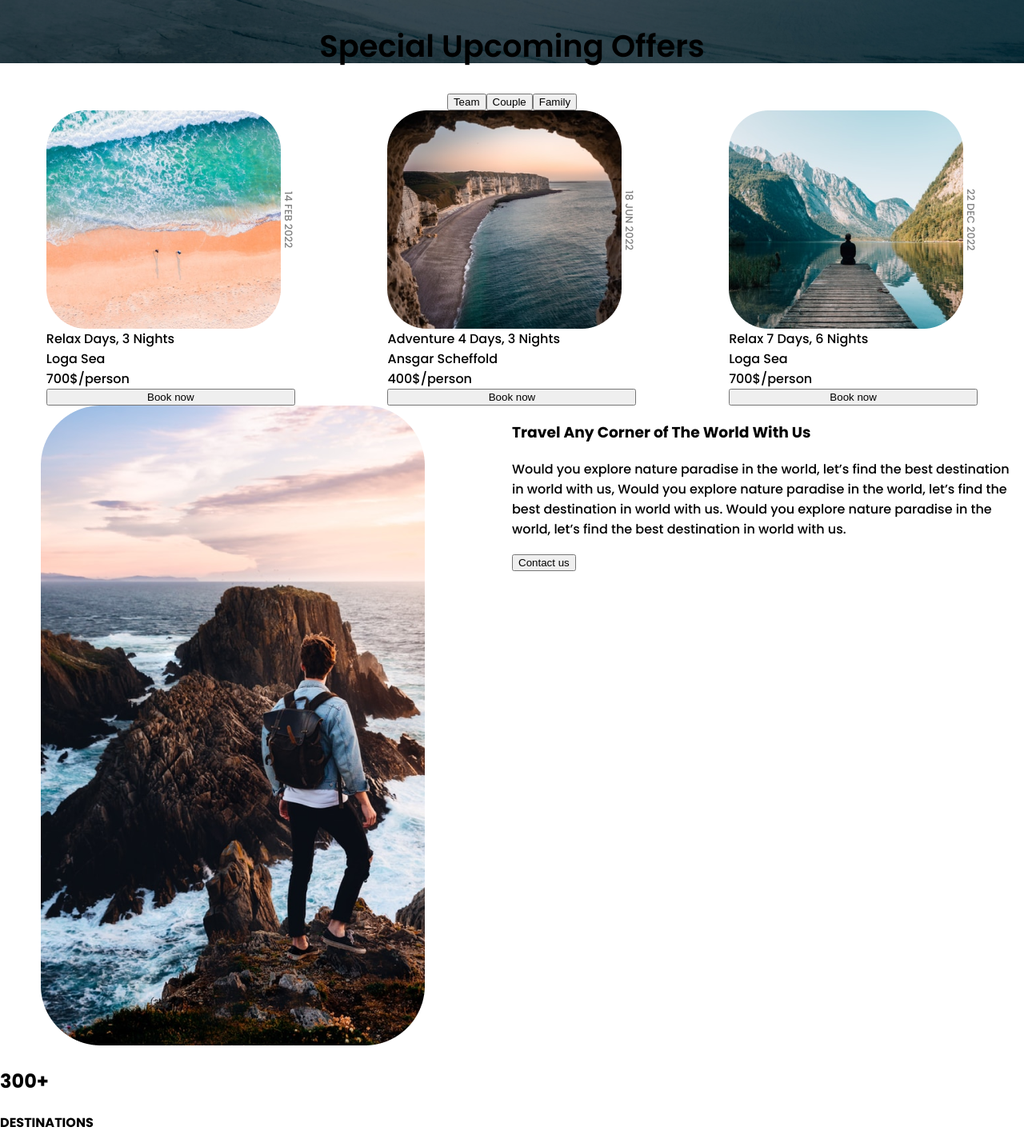
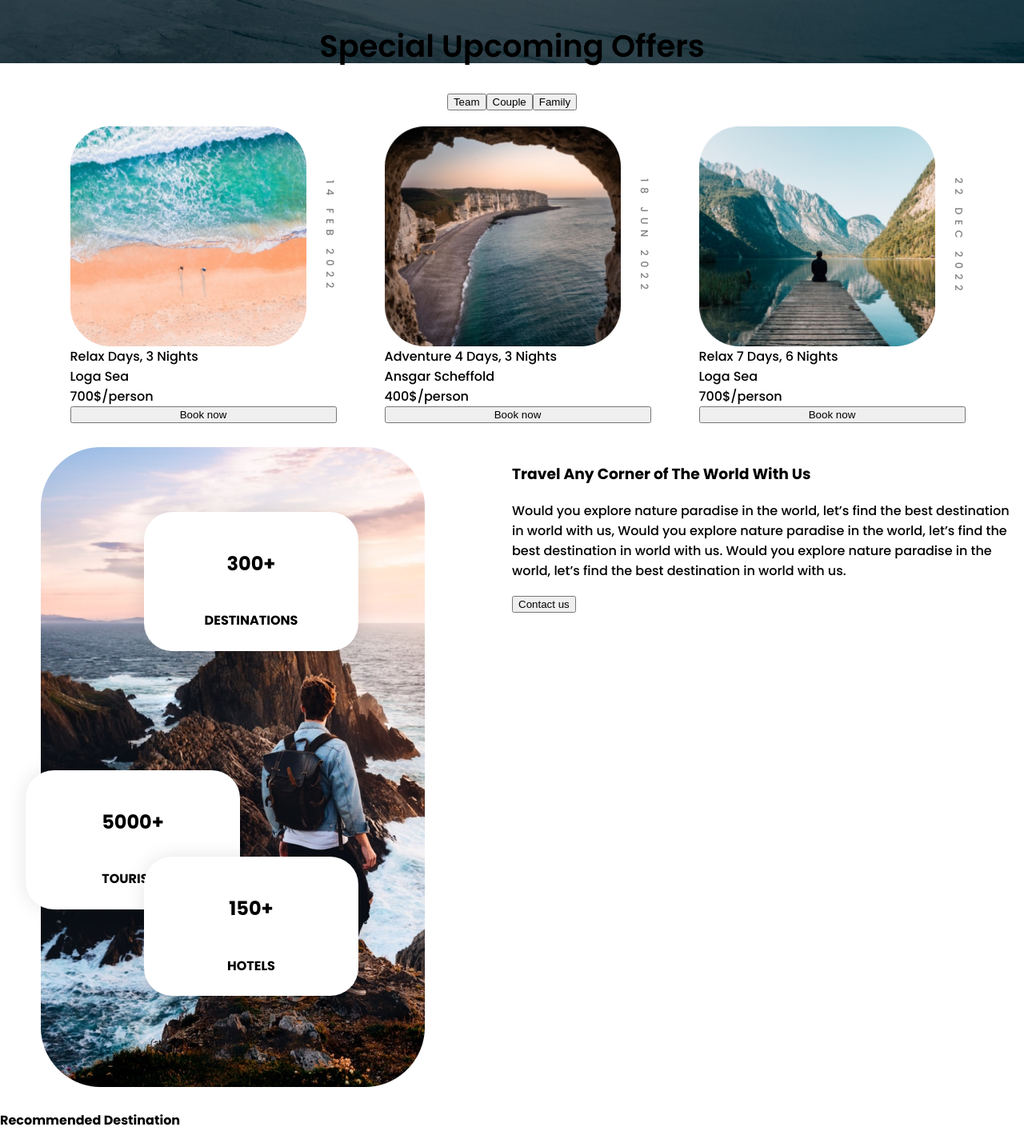
Before and after one commit to redn1nja/web_2, a plain HTML site: page index.html in a window 1280 px wide. Shown: the part 767-2186 px from the top of the page at 80% size. Drawn offline with Linux system fonts and the light colour scheme.

Commit message:
more like poj`ebalo

```diff
--- a/index.html
+++ b/index.html
@@ -142,15 +142,15 @@
         <section class="data-section">
             <div class="photo">
                 <img class="info-image" src="./content/mountains.png" alt="mountains">
-                <div class="text-section">
+                <div class="text-section-1">
                     <h2 class="big-number">300+</h2>
                     <h4 class="reg-text">DESTINATIONS</h4>
                 </div>
-                <div class="text-section">
+                <div class="text-section-2">
                     <h2 class="big-number">5000+</h2>
                     <h4 class="reg-text">TOURISTS</h4>
                 </div>
-                <div class="text-section">
+                <div class="text-section-3">
                     <h2 class="big-number">150+</h2>
                     <h4 class="reg-text">HOTELS</h4>
                 </div>
@@ -254,7 +254,7 @@
             <img class="background-offer" src="./content/background2.png" alt="space">
             <h1 class="offer-text">Don’t Miss The 50% Discount if You register Today</h1>
             <button class="registration-button"> Register Today</button>
-        </section>t
+        </section>
     </main>
     <footer class="site-footer">
         <h5 class="footer-text">© 2022 Treloo LLC - All right reserved.</h5>
--- a/styles/style.css
+++ b/styles/style.css
@@ -69,6 +69,7 @@ body{
     background-color: white;
     border: none;
     border-radius: 10%;
+    align-items: center;
 }
 
 .main{
@@ -214,16 +215,22 @@ body{
     display: flex;
     flex-direction: column;
     align-items: center;
+    width: 100%;
 }
 .target{
     width:100%;
+    align-items: center;
+    display: flex;
+    flex-direction: column;
 }
 
 .target-content{
+
     position: relative;
     display: flex;
+    gap:20px;
+    width: auto;
     justify-content: space-around;
-    width: 100%;
 }
 .special-offers{
     position: relative;
@@ -234,38 +241,37 @@ body{
 }
 .target-content-element{
     /* position: relative; */
+    padding: 20px 13px 30px 27px;
+    /* width: 20%; */
     display: flex;
     flex-wrap: wrap;
     flex-direction: column;
+
     background-color: white;
     border: none;
     border-radius: 10%;
 }
 .preview{
     display: flex;
+    gap:20px;
     align-items: center;
-    justify-content: space-evenly;
 }
 
 .target-content-element-photo{
     position: relative;
+    width: 295px;
+    height: 275px;
 }
 
 
 .vertical{
     position: relative;
-    /* left: 20%; */
-    /* position: absolute; */
-    /* left: 100%; */
-    /* width: 100%; */
-    /* height: 100%; */
     transform-origin: 0 0;
-    /* transform: rotate(90deg);
-     */
     writing-mode:vertical-rl;
     font-weight: 500;
     font-size: 1vw;
-    color: rgba(0, 0, 0, 0.5)
+    color: rgba(0, 0, 0, 0.5);
+    letter-spacing: 0.5em;
 }
 .data-section{
     position: relative;
@@ -274,14 +280,59 @@ body{
 }
 .photo{
     width: 50%;
+    position: relative;
 }
 .info-image{
     position: relative;
     left:8%;
 }
-.text-section{
-    position: sticky;
+.text-section-1{
+    width: 180px;
+    height: 120px;
+    padding: 27px 44px;
+    background-color: white;
+    display: flex;
+    flex-direction: column;
+    align-items: center;
+    box-shadow: 0px 0px 25px rgba(0, 0, 0, 0.1);
+    border-radius: 35px;
+    z-index: 1;
+    position: absolute;
+    right: 30%;
+    top: 10%;
+
 }
+.text-section-2{
+    padding: 27px 44px;
+    width: 180px;
+    height: 120px;
+    background-color: white;
+    display: flex;
+    flex-direction: column;
+    align-items: center;
+    box-shadow: 0px 0px 25px rgba(0, 0, 0, 0.1);
+    border-radius: 35px;
+    z-index: 1;
+    position: absolute;
+    left: 5%;
+    top: 50%;
+}
+.text-section-3{
+    padding: 27px 44px;
+    width: 180px;
+    height: 120px;
+    background-color: white;
+    display: flex;
+    flex-direction: column;
+    align-items: center;
+    box-shadow: 0px 0px 25px rgba(0, 0, 0, 0.1);
+    border-radius: 35px;
+    z-index: 1;
+    position: absolute;
+    right: 30%;
+    bottom: 15%;
+}
+
 
 .travel-article{
     width:50%;
@@ -291,6 +342,12 @@ body{
     position: relative;
 }
 
-.footer{
-    position: ;
+.site-footer{
+    position: relative;
+    display: flex;
+    align-items: center;
+    justify-content: space-between;
+    margin-left: 3%;
+    margin-right: 3%;
+
 }
```
